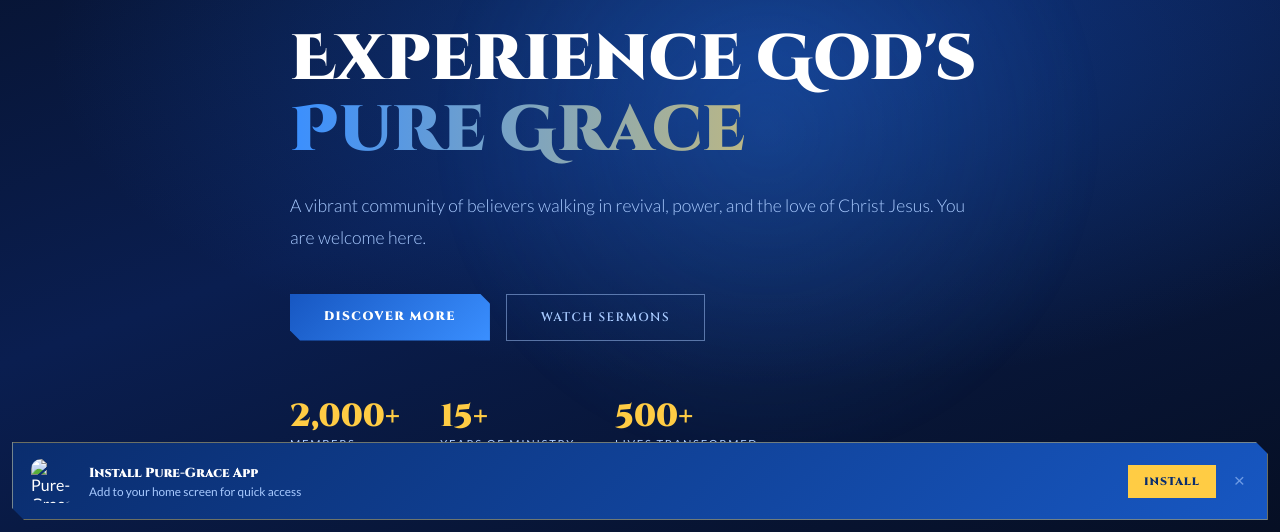
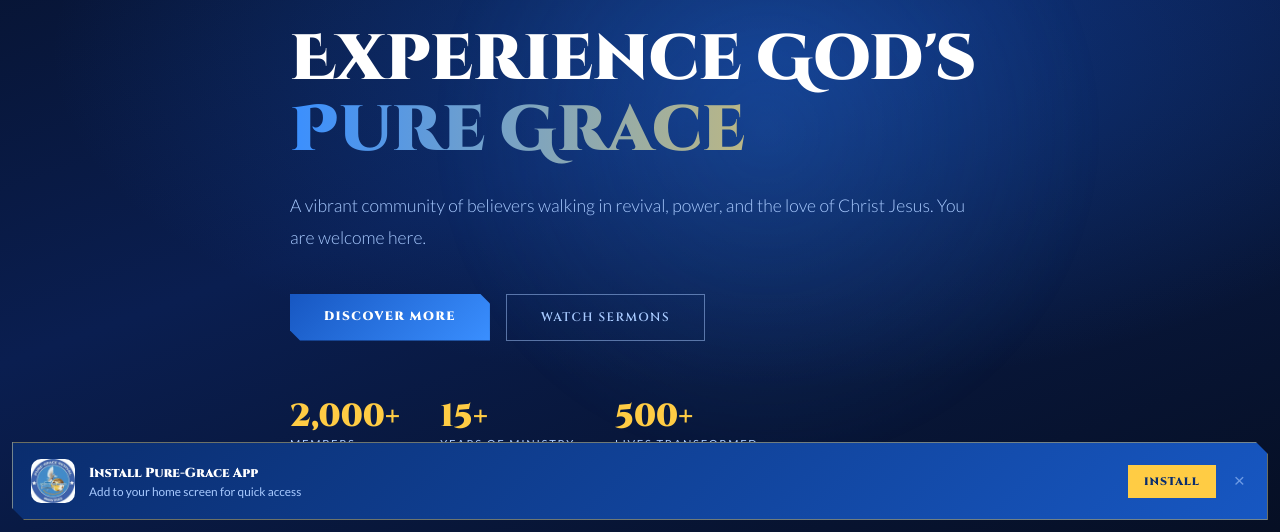
Before and after one commit to kyeremehabass721-prog/Pure-Grace-Revival-Ministries-, a plain HTML site: page index.html in a window 1280 px wide. Shown: the part 268-800 px from the top of the page. Drawn offline with nearby package versions, Linux system fonts and the light colour scheme.

Commit message:
Update icon paths in index.html for PWA

```diff
--- a/index.html
+++ b/index.html
@@ -8,8 +8,8 @@
   <!-- PWA -->
   <link rel="manifest" href="manifest.json"/>
   <meta name="theme-color" content="#0A2D6E"/>
-  <link rel="icon" href="icons/icon-192.png"/>
-  <link rel="apple-touch-icon" href="icons/apple-touch-icon.png"/>
+  <link rel="icon" href="icon-192.png"/>
+  <link rel="apple-touch-icon" href="apple-touch-icon.png"/>
   <meta name="apple-mobile-web-app-capable" content="yes"/>
   <meta name="apple-mobile-web-app-status-bar-style" content="black-translucent"/>
   <meta name="apple-mobile-web-app-title" content="Pure-Grace"/>
@@ -218,7 +218,7 @@
 
   <!-- PWA INSTALL BANNER (Android/desktop) -->
   <div id="install-banner">
-    <img src="icons/icon-96.png" alt="Pure-Grace icon"/>
+    <img src="icon-192.png" alt="Pure-Grace icon"/>
     <div class="ib-text">
       <strong>Install Pure-Grace App</strong>
       <span>Add to your home screen for quick access</span>
```
